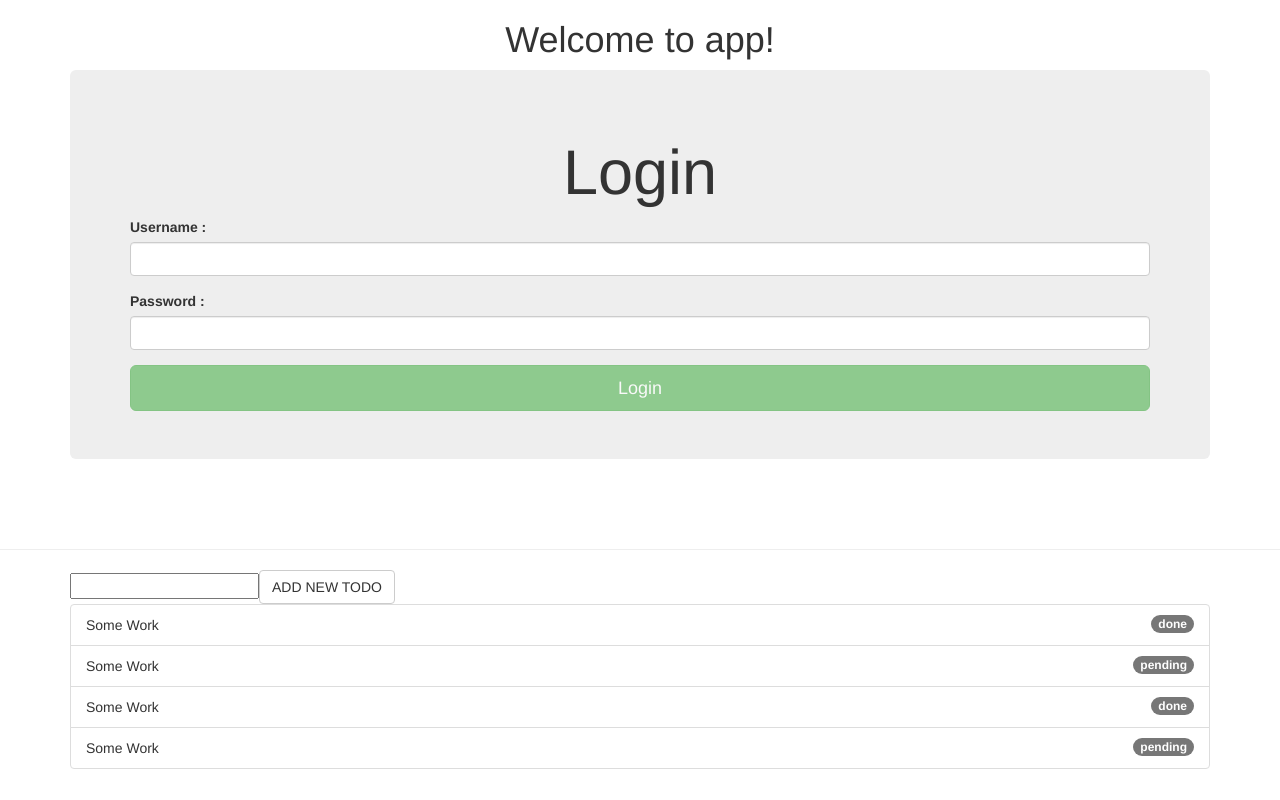
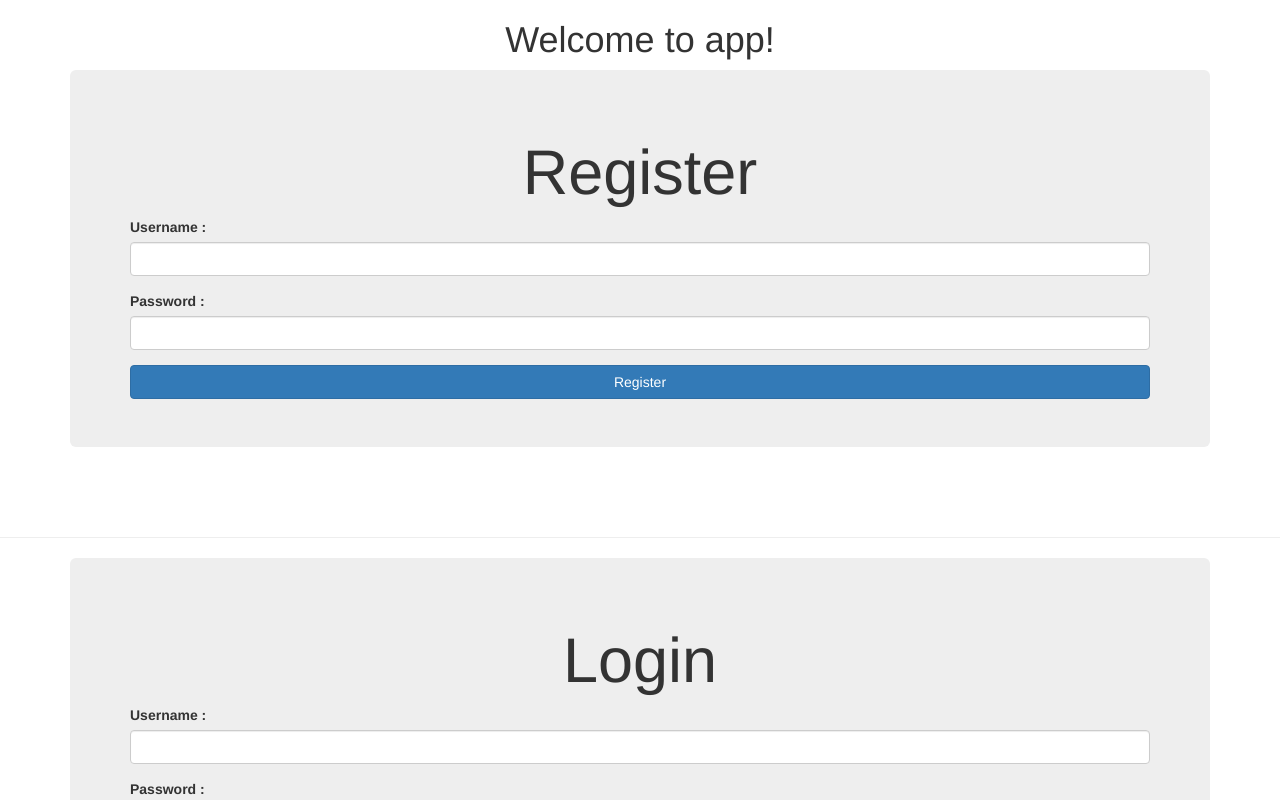
Before and after one commit to synergy2411/cap-mum-demo, an Angular app: page /user in a window 1280 px wide. Shown: the top 800 px of the page. Built offline with nearby package versions, Linux system fonts and the light colour scheme.

Commit message:
model driven form added

```diff
--- a/src/app/app.component.html
+++ b/src/app/app.component.html
@@ -4,6 +4,12 @@
     Welcome to {{ title }}!
   </h1>
 </div>
+
+<div class="container">
+  <app-register></app-register>
+</div>
+
+<br><br><hr>
 
 <div class="container">
   <app-login></app-login>
--- /dev/null
+++ b/src/app/auth/register/register.component.html
@@ -0,0 +1,30 @@
+<div class="jumbotron">
+  <h1 class="text-center"> Register</h1>
+  <form [formGroup]="registerForm">
+    <div class="form-group">
+      <label for="username">Username : </label>
+      <input type="text"
+        name="username"
+        class="form-control"
+        [formControl]="username">
+    <div [hidden]="username.valid || username.untouched">
+      Some Problem with username !
+      <div [hidden]="!username.hasError('required')">
+        Username is madatory field !
+      </div>
+      <div [hidden]="!username.hasError('minlength')">
+        Username must have 6 characters !
+      </div>
+    </div>
+
+    </div>
+    <div class="form-group">
+      <label for="password">Password : </label>
+      <input type="password"
+        name="password"
+        class="form-control"
+        [formControl]="password">
+    </div>
+    <button class="btn btn-primary btn-block" (click)="register()">Register</button>
+  </form>
+</div>
--- /dev/null
+++ b/src/app/auth/register/register.component.ts
@@ -0,0 +1,35 @@
+import { Component, OnInit } from '@angular/core';
+import { FormControl, FormGroup, FormBuilder, Validators } from '@angular/forms';
+
+@Component({
+  selector: 'app-register',
+  templateUrl: './register.component.html',
+  styleUrls: ['../login/login.component.css']
+})
+export class RegisterComponent implements OnInit {
+
+  username = new FormControl('', [
+    Validators.required,
+    Validators.minLength(6)
+  ]);
+  password = new FormControl('', [
+    Validators.required
+  ]);
+
+  registerForm : FormGroup;
+
+  register(){
+    console.log(this.registerForm);
+  }
+
+  constructor(private fb : FormBuilder) {
+    this.registerForm = this.fb.group({
+      username : this.username,
+      password : this.password
+    });
+   }
+
+  ngOnInit() {
+  }
+
+}
--- a/src/app/user/user-info/user-info.component.html
+++ b/src/app/user/user-info/user-info.component.html
@@ -33,7 +33,7 @@
 
 <br><br>
 
-<ul class="nav nav-pills">
+<ul class="nav nav-tabs">
     <li><button class="btn btn-warning btn-sm" (click)="tab=1">Show Reviews</button></li>
     <li><button class="btn btn-warning btn-sm" (click)="tab=2">Add Review</button></li>
 </ul>
@@ -51,18 +51,18 @@
 
     </div>
     <div *ngIf="tab==2">
-        <form class="well">
+        <form class="well" #reviewForm="ngForm">
             <div class="form-group">
-                <select name="stars" class="form-control">
+                <select name="stars" class="form-control" ngModel>
                     <option value="1">1</option>
                     <option value="2">2</option>
                     <option value="3">3</option>
                     <option value="4">4</option>
                     <option value="5">5</option>
                 </select>
-                <textarea name="body" class="form-control" cols="30" rows="10"></textarea>
-                <input type="email" class="form-control" name="author">
-                <button class="btn btn-sm btn-block">Add Review</button>
+                <textarea name="body" class="form-control" cols="30" rows="10" ngModel></textarea>
+                <input type="email" class="form-control" name="author" ngModel>
+                <button class="btn btn-sm btn-block" (click)="addReview(user, reviewForm)">Add Review</button>
             </div>
         </form>
     </div>
--- a/src/app/user/user-info/user-info.component.ts
+++ b/src/app/user/user-info/user-info.component.ts
@@ -10,6 +10,7 @@ import {
   ViewEncapsulation
 } from '@angular/core';
 import { User } from '../../model/user';
+import { NgForm } from '@angular/forms';
 
 @Component({
   selector: 'app-user-info',
@@ -28,6 +29,15 @@ export class UserInfoComponent
   tab : number =1;
   @Input('user') user: User;
   @Input("demo") demo: any;
+
+  addReview(user : User, reviewForm : NgForm){
+    let newReview = {
+      stars : reviewForm.value.stars,
+      body : reviewForm.value.body,
+      author : reviewForm.value.author
+    }
+    user.reviews.push(newReview);
+  }
 
   myColor = "aqua";
   myClasses = {
```
Also changed, not shown: src/app/app.module.ts (+6 -3 lines), src/app/auth/register/register.component.css (added).
